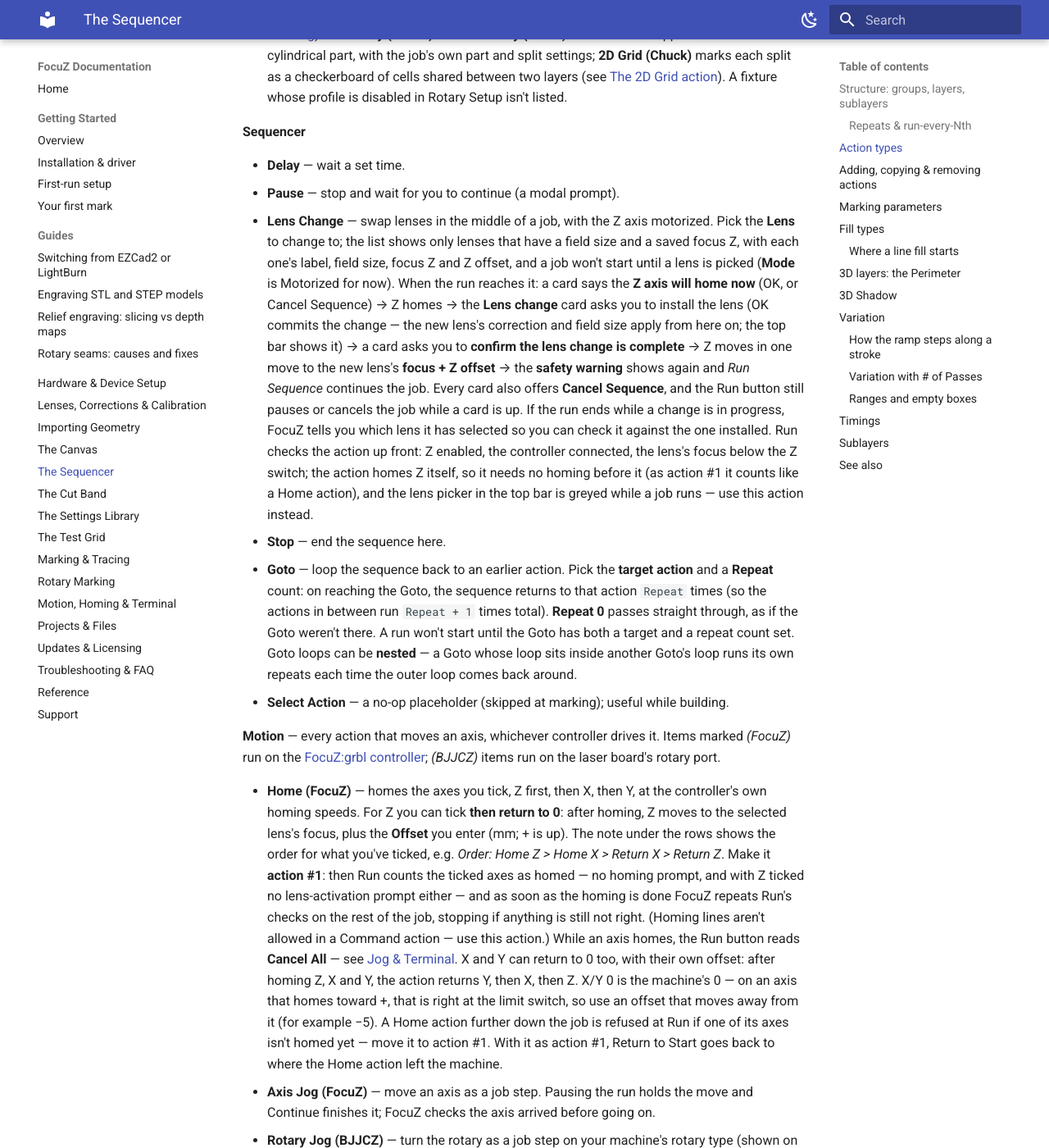
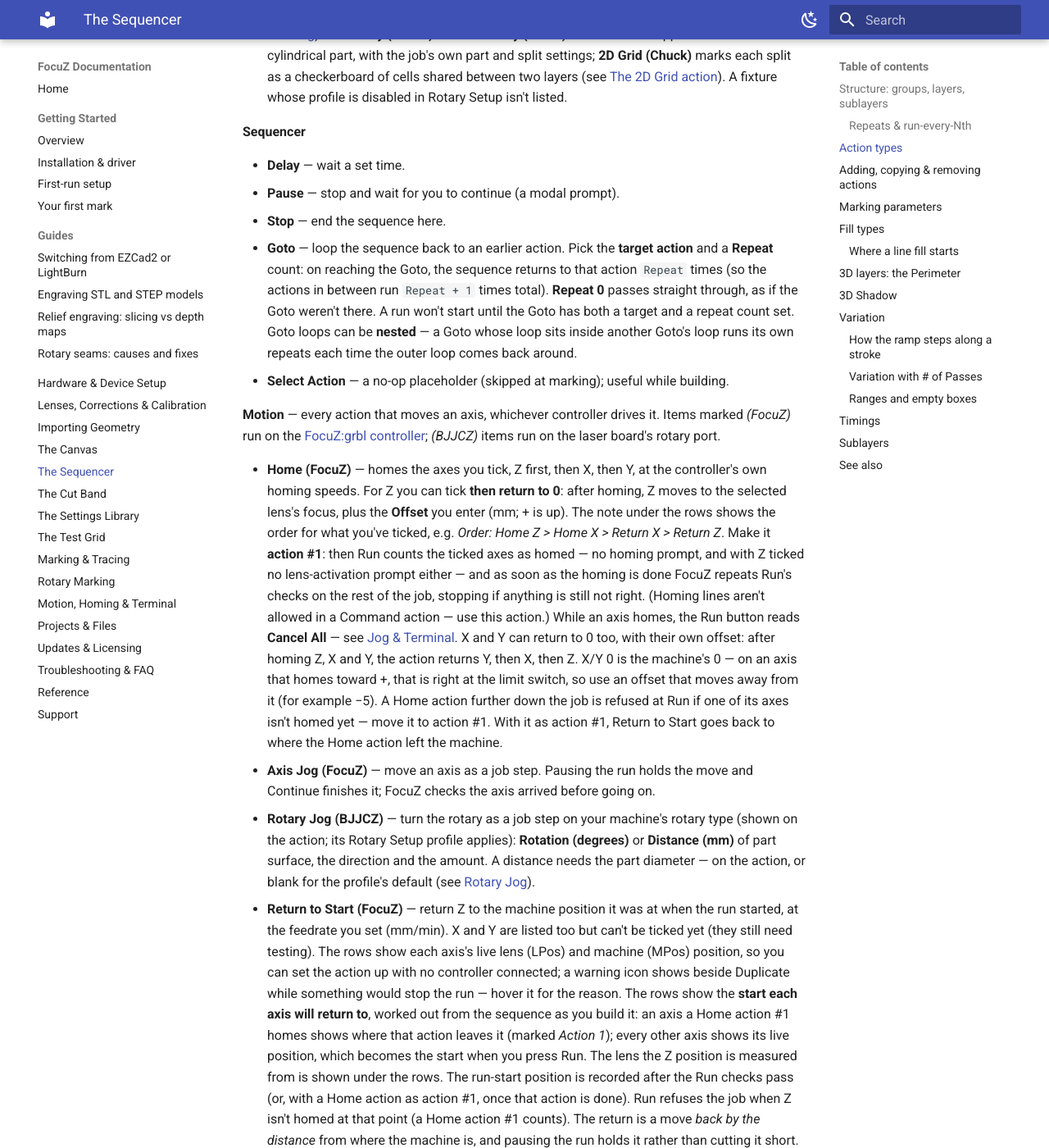
Before and after one commit to Lokahi-Shop/focuz-docs, an MkDocs documentation site: the page built from docs/sequencer.md, in a window 1280 px wide and 1400 px high, scrolled down 1610 px. Shown: the whole window at 82% size. Built offline with MkDocs 1.6.1 and Material for MkDocs 9.7.7, drawn with Linux system fonts in a browser that asks for light colours; some of the changed text lies outside the part shown.

Commit message:
Trim to the shipped behaviour: the Lens Change action is hidden until it ships
Return to Start is Z-only and refused on an un-homed Z; the top-bar lens picker waits while a job runs. The Lens Change
text moves to its own PR, to merge when the action is shown.

Co-Authored-By: Claude Fable 5.1 <noreply@anthropic.com>

```diff
--- a/docs/sequencer.md
+++ b/docs/sequencer.md
@@ -67,18 +67,6 @@ Adding an action opens a picker grouped by purpose:
 
 - **Delay** — wait a set time.
 - **Pause** — stop and wait for you to continue (a modal prompt).
-- **Lens Change** — swap lenses in the middle of a job, with the Z axis motorized. Pick the **Lens** to change to;
-  the list shows only lenses that have a field size and a saved focus Z, with each one's label, field size, focus Z
-  and Z offset, and a job won't start until a lens is picked (**Mode** is Motorized for now). When the run reaches
-  it: a card says the **Z axis will home now** (OK, or Cancel Sequence) → Z homes → the **Lens change** card asks you
-  to install the lens (OK commits the change — the new lens's correction and field size apply from here on; the top
-  bar shows it) → a card asks you to **confirm the lens change is complete** → Z moves in one move to the new lens's
-  **focus + Z offset** → the **safety warning** shows again and *Run Sequence* continues the job. Every card also offers
-  **Cancel Sequence**, and the Run button still pauses or cancels the job while a card is up. If the run ends while a
-  change is in progress, FocuZ tells you which lens it has selected so you can check it against the one installed.
-  Run checks the action up front: Z enabled, the controller connected, the lens's focus below the Z switch; the action
-  homes Z itself, so it needs no homing before it (as action #1 it counts like a Home action), and the lens picker in
-  the top bar is greyed while a job runs — use this action instead.
 - **Stop** — end the sequence here.
 - **Goto** — loop the sequence back to an earlier action. Pick the **target action** and a **Repeat**
   count: on reaching the Goto, the sequence returns to that action `Repeat` times (so the actions in
@@ -120,10 +108,8 @@ board's rotary port.
   shows its live position, which becomes the start when you press Run. The lens the Z position is
   measured from is shown under the rows. The run-start position is recorded after the Run
   checks pass (or, with a Home action as action #1, once that action is done). Run refuses the job when Z isn't
-  homed at that point (a Home action #1 or a Lens Change before it counts), and when a **Lens Change** earlier in the
-  job leaves a different lens installed — the start was recorded with the lens the run began with, so add a Lens Change
-  back to that lens first. The return is a move *back by the distance* from where the machine is, and pausing the run
-  holds it rather than cutting it short. Run also refuses the job if a homing line in a Command action would home an
+  homed at that point (a Home action #1 counts). The return is a move *back by the distance* from where the machine
+  is, and pausing the run holds it rather than cutting it short. Run also refuses the job if a homing line in a Command action would home an
   axis that isn't homed yet before a Return to Start brings it back — the start would no longer match. After every
   return FocuZ checks the axis arrived.
 - **Return to Saved 0 (FocuZ)** — the same panel, but each ticked axis moves to its saved 0 (Z = the
```
Also changed, not shown: docs/lenses-corrections.md (+1 -2 lines), docs/marking-tracing.md (+2 -4 lines).
